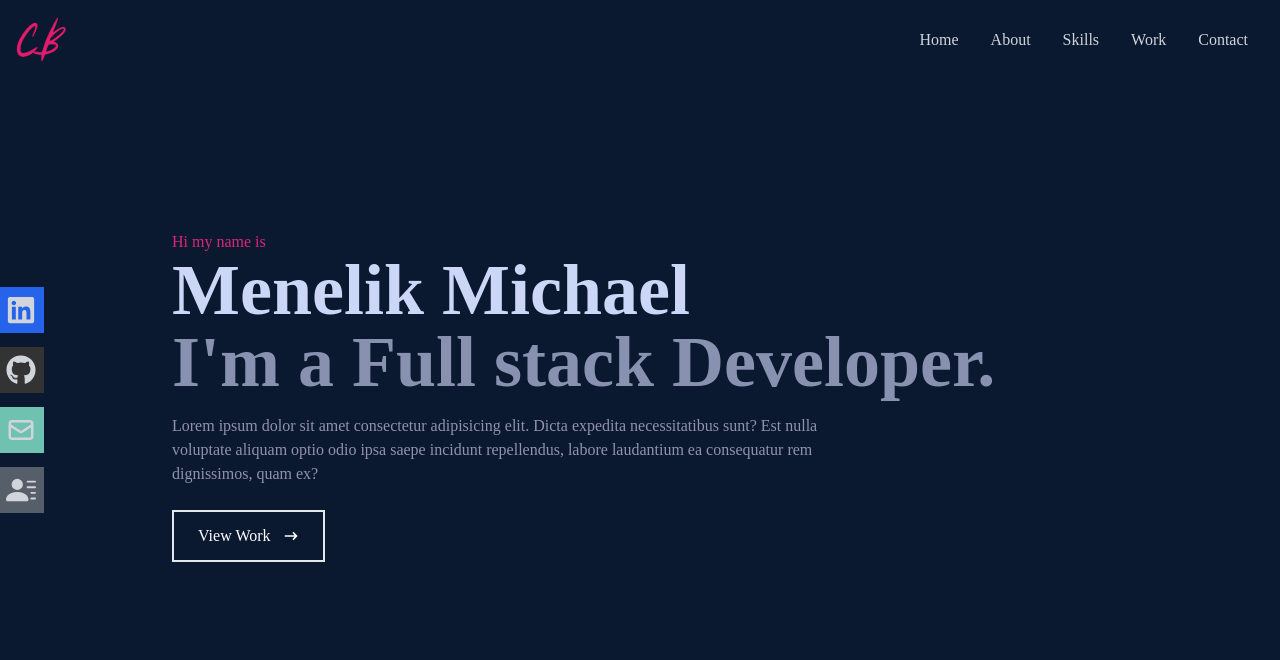
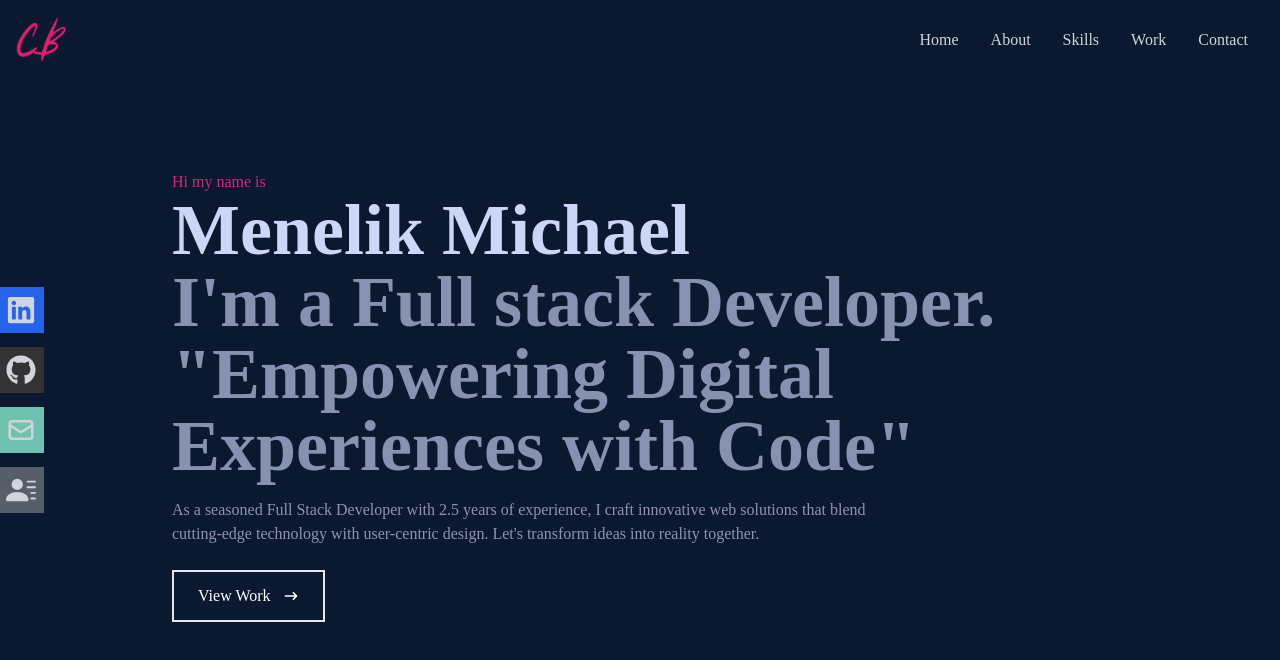
Before and after one commit to minasmike/portfolio_react, a React (Create React App) app: page / in a window 1280 px wide. Shown: the top 660 px of the page. Built offline with nearby package versions, Linux system fonts and the light colour scheme; the HTML template or start-up script is replaced by a standard one.

Commit message:
landing page edit

```diff
--- a/src/components/Home.jsx
+++ b/src/components/Home.jsx
@@ -13,11 +13,14 @@ const Home = () => {
         <h2 className="text-4xl sm:text-7xl font-bold text-[#8892b0]">
           I'm a Full stack Developer.
         </h2>
+
+        <h3 className="text-4xl sm:text-7xl font-bold text-[#8892b0]">
+           "Empowering Digital Experiences with Code" </h3>
         <p className="text-[#9292b0] py-4 max-w-[700px]">
-          Lorem ipsum dolor sit amet consectetur adipisicing elit. Dicta
-          expedita necessitatibus sunt? Est nulla voluptate aliquam optio odio
-          ipsa saepe incidunt repellendus, labore laudantium ea consequatur rem
-          dignissimos, quam ex?
+         As a seasoned Full Stack
+          Developer with 2.5 years of experience, I craft innovative web
+          solutions that blend cutting-edge technology with user-centric design.
+          Let's transform ideas into reality together.
         </p>
         <div>
           <button className="text-white group border-2 px-6 py-3 my-2 flex items-center hover:bg-pink-600 hover:border-pink-600">
```
